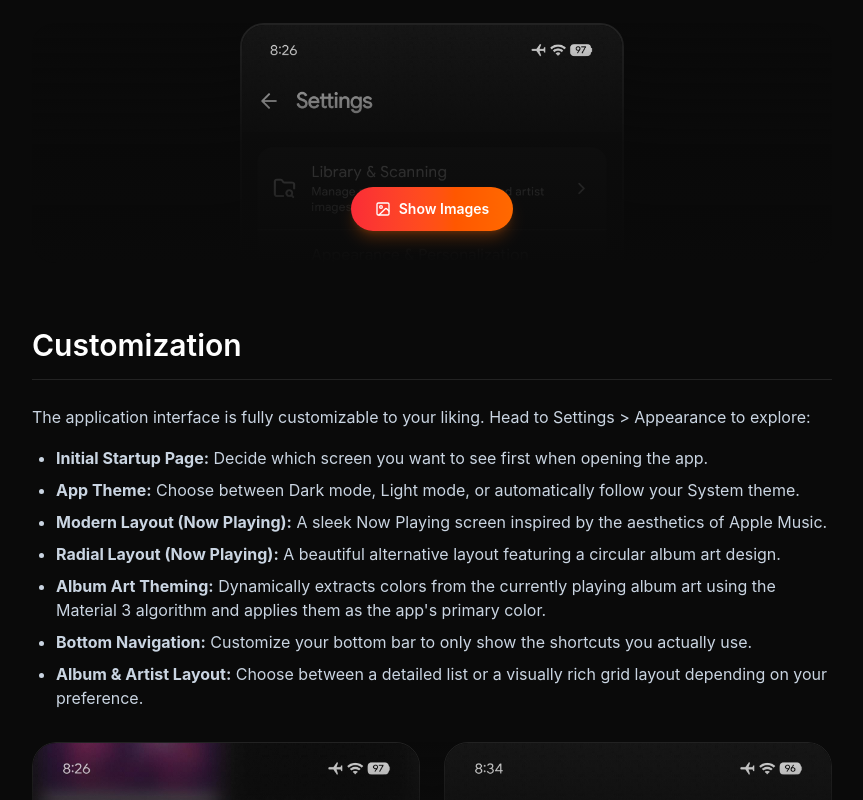
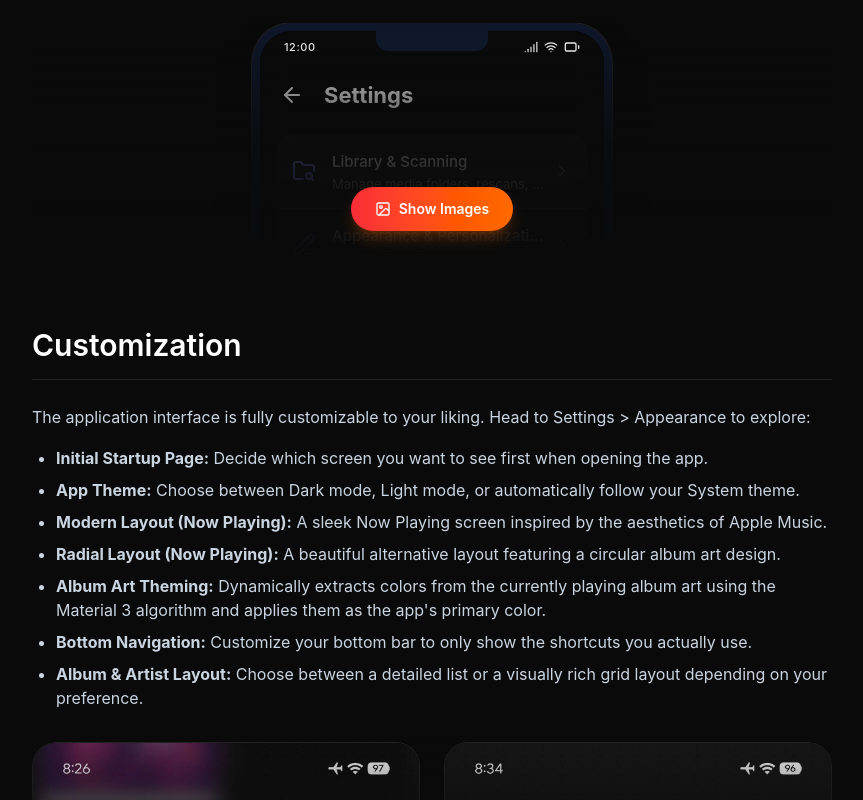
Before and after one commit to Lasteinsa/mf-web, a React (Vite) app: page /guide in a window 1280 px wide. Shown: the part 560-1360 px from the top of the page, without its empty margins (360-1223 px from the left). Built offline with nearby package versions, Linux system fonts and the light colour scheme.

Commit message:
feat: simulate android settings ui in guide page

```diff
--- /dev/null
+++ b/src/components/PhoneMockup.jsx
@@ -0,0 +1,35 @@
+import React from 'react';
+import { Wifi, Battery, Signal } from 'lucide-react';
+
+const PhoneMockup = ({ children }) => {
+  return (
+    <div className="mx-auto w-[320px] sm:w-[360px] h-[700px] sm:h-[780px] bg-slate-950 rounded-[40px] shadow-2xl border-[8px] border-slate-900 relative overflow-hidden flex flex-col ring-1 ring-white/10">
+      {/* Status Bar */}
+      <div className="absolute top-0 left-0 right-0 h-8 flex justify-between items-center px-6 z-50 text-white/90 text-[11px] font-medium tracking-wider">
+        <span>12:00</span>
+        {/* Notch / Camera cutout */}
+        <div className="absolute top-0 left-1/2 -translate-x-1/2 w-28 h-5 bg-slate-900 rounded-b-xl"></div>
+        <div className="flex items-center gap-1.5">
+          <Signal className="w-3.5 h-3.5" />
+          <Wifi className="w-3.5 h-3.5" />
+          <Battery className="w-4 h-4" />
+        </div>
+      </div>
+
+      {/* Screen Content */}
+      <div className="flex-1 w-full h-full pt-8 pb-2 relative z-0 overflow-y-auto bg-[#0a0a0a] hide-scrollbar" style={{ scrollbarWidth: 'none', msOverflowStyle: 'none' }}>
+        <style dangerouslySetInnerHTML={{__html: `
+          .hide-scrollbar::-webkit-scrollbar {
+            display: none;
+          }
+        `}} />
+        {children}
+      </div>
+
+      {/* Home Indicator */}
+      <div className="absolute bottom-2 left-1/2 -translate-x-1/2 w-28 h-1 bg-white/40 rounded-full z-50 pointer-events-none"></div>
+    </div>
+  );
+};
+
+export default PhoneMockup;
--- /dev/null
+++ b/src/components/simulations/SettingsSimulation.jsx
@@ -0,0 +1,140 @@
+import React, { useState } from 'react';
+import { motion } from 'framer-motion';
+import {
+  ArrowLeft,
+  FolderSearch,
+  PenLine,
+  ListMusic,
+  AudioWaveform,
+  Folder,
+  Music2,
+  ChevronRight,
+  RefreshCw
+} from 'lucide-react';
+import PhoneMockup from '../PhoneMockup';
+
+const SettingsMenuItem = ({ icon: Icon, title, description, onClick }) => (
+  <motion.div
+    whileTap={{ scale: 0.96, opacity: 0.8 }}
+    onClick={onClick}
+    className="flex items-center w-full px-4 py-4 cursor-pointer select-none"
+  >
+    <Icon className="w-6 h-6 text-indigo-400 flex-shrink-0" />
+    <div className="flex-1 ml-4 mr-2 min-w-0">
+      <div className="text-white text-[15px] font-medium truncate">{title}</div>
+      {description && (
+        <div className="text-white/50 text-[13px] mt-0.5 truncate leading-tight">
+          {description}
+        </div>
+      )}
+    </div>
+    <ChevronRight className="w-5 h-5 text-white/30 flex-shrink-0" />
+  </motion.div>
+);
+
+const Divider = () => (
+  <div className="h-[1px] w-full bg-white/10" />
+);
+
+const SettingsSimulation = () => {
+  const [hasUpdateAvailable, setHasUpdateAvailable] = useState(true);
+
+  const handleUpdateClick = () => {
+    setHasUpdateAvailable(false);
+  };
+
+  return (
+    <PhoneMockup>
+      <div className="flex flex-col min-h-full bg-[#0a0a0a]">
+        {/* Top App Bar */}
+        <div className="flex items-center h-16 px-2 sticky top-0 bg-[#0a0a0a]/70 backdrop-blur-md z-10">
+          <motion.button
+            whileTap={{ scale: 0.9 }}
+            className="p-3 rounded-full hover:bg-white/10"
+          >
+            <ArrowLeft className="w-6 h-6 text-white" />
+          </motion.button>
+          <div className="ml-2 text-white font-bold text-[22px]">Settings</div>
+        </div>
+
+        {/* Content */}
+        <div className="flex-1 px-4 py-2">
+          <div className="bg-white/[0.05] backdrop-blur-md rounded-2xl overflow-hidden flex flex-col">
+            <SettingsMenuItem
+              icon={FolderSearch}
+              title="Library & Scanning"
+              description="Manage media folders, rescans, and artist images"
+            />
+            <Divider />
+            <SettingsMenuItem
+              icon={PenLine}
+              title="Appearance & Personalization"
+              description="Customize themes, layouts, and bottom navigation"
+            />
+            <Divider />
+            <SettingsMenuItem
+              icon={ListMusic}
+              title="Lyrics"
+              description="Manage lyrics providers and offline lyrics"
+            />
+            <Divider />
+            <SettingsMenuItem
+              icon={AudioWaveform}
+              title="Audio Engine"
+              description="Configure bit-perfect output, resampler, and volume limits"
+            />
+            <Divider />
+            <SettingsMenuItem
+              icon={Folder}
+              title="Backup & Restore"
+              description="Export and import your settings and data"
+            />
+            <Divider />
+
+            {/* About Item */}
+            <motion.div
+              whileTap={{ scale: 0.96, opacity: 0.8 }}
+              className="flex items-center w-full px-4 py-4 cursor-pointer select-none"
+            >
+              <Music2 className="w-6 h-6 text-indigo-400 flex-shrink-0" />
+              <div className="flex-1 ml-4 mr-2 min-w-0">
+                <div className="text-white text-[15px] font-medium truncate">About</div>
+                <div className="text-white/50 text-[13px] mt-0.5 truncate leading-tight">
+                  Version 0.12-alpha
+                </div>
+              </div>
+              <ChevronRight className="w-5 h-5 text-white/30 flex-shrink-0" />
+            </motion.div>
+
+            <Divider />
+
+            {/* Check for Updates Item */}
+            <motion.div
+              whileTap={{ scale: 0.96, opacity: 0.8 }}
+              onClick={handleUpdateClick}
+              className="flex items-center w-full px-4 py-4 cursor-pointer select-none"
+            >
+              <RefreshCw className="w-6 h-6 text-indigo-400 flex-shrink-0" />
+              <div className="flex-1 ml-4 mr-2 min-w-0">
+                <div className="text-white text-[15px] font-medium truncate">
+                  {hasUpdateAvailable ? "Update Available" : "Check for Updates"}
+                </div>
+                <div className={`text-[13px] mt-0.5 truncate leading-tight ${hasUpdateAvailable ? 'text-indigo-400' : 'text-white/50'}`}>
+                  {hasUpdateAvailable ? "Update available" : "Current version is up to date"}
+                </div>
+              </div>
+              {hasUpdateAvailable && (
+                <div className="w-2 h-2 rounded-full bg-red-500 mr-2" />
+              )}
+            </motion.div>
+          </div>
+
+          {/* Bottom Padding for scroll area */}
+          <div className="h-20" />
+        </div>
+      </div>
+    </PhoneMockup>
+  );
+};
+
+export default SettingsSimulation;
--- a/src/pages/Guide.jsx
+++ b/src/pages/Guide.jsx
@@ -2,6 +2,7 @@ import { useState } from "react";
 import { motion, AnimatePresence } from "framer-motion";
 import { BookOpen, Settings, Layout, Search, Image as ImageIcon, Library, Music } from "lucide-react";
 import { useTranslation } from "react-i18next";
+import SettingsSimulation from "../components/simulations/SettingsSimulation";
 
 const ExpandableImageGroup = ({ children }) => {
   const [isExpanded, setIsExpanded] = useState(false);
@@ -142,7 +143,7 @@ const Guide = () => {
                 animate={{ opacity: 1, scale: 1 }}
                 transition={{ duration: 0.6 }}
               >
-                <img src="/assets/settings-screen.jpg" alt="Settings Screen" className="w-full max-w-sm rounded-3xl border-2 border-white/10 shadow-2xl" />
+                <SettingsSimulation />
               </motion.div>
             </ExpandableImageGroup>
           </motion.section>
```
